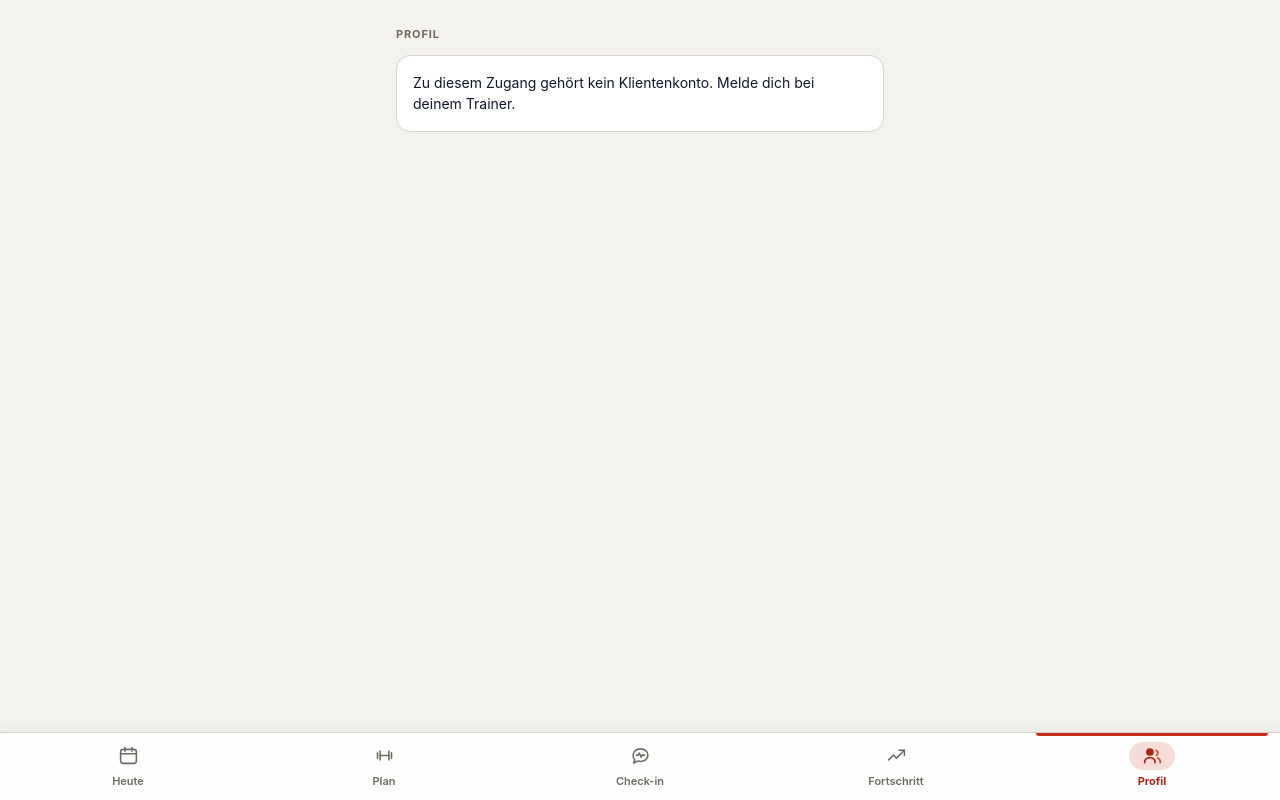
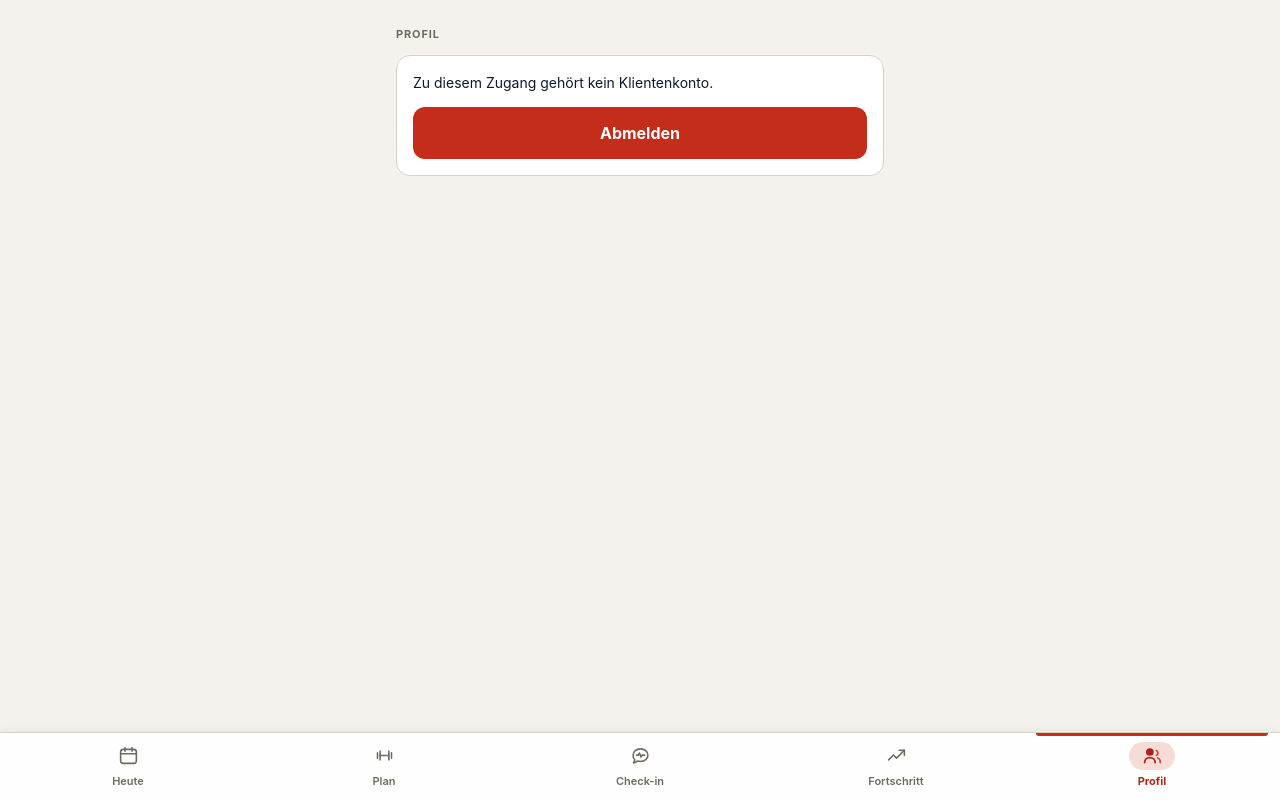
Before and after one commit to acninoy-max/PThree, a Next.js app in the folder apps/coach/: page /athlete/profile in a window 1280 px wide. Built offline with nearby package versions, Linux system fonts and the light colour scheme; no server answers; the database is empty.

Commit message:
Einladung: fremde Sitzung abmelden; Sackgasse ohne Klientenkonto aufloesen

```diff
--- /dev/null
+++ b/apps/coach/app/athlete/kein-konto.tsx
@@ -0,0 +1,69 @@
+"use client";
+
+import { createClient } from "@/lib/supabase-browser";
+
+/**
+ * Der Zustand „angemeldet, aber zu diesem Zugang gehoert kein Klient".
+ *
+ * WARUM DAS EIN EIGENER BAUSTEIN IST: Bis hierher stand auf den
+ * betroffenen Seiten nur ein Satz — „Melde dich bei deinem Trainer."
+ * Und sonst nichts. Kein Weg zurueck, kein Abmelden, keine Angabe,
+ * WELCHER Zugang das eigentlich ist.
+ *
+ * Genau dieser Zustand entsteht beim Testen staendig: Auf dem Handy
+ * liegt noch die Sitzung von vorhin, man oeffnet einen Einladungslink,
+ * und die Einladung wird fuer das ALTE Konto angenommen statt fuer das
+ * neue. Ohne Abmeldeknopf kommt man da nur ueber „Websitedaten
+ * loeschen" wieder raus — das weiss niemand, den man in eine Beta
+ * einlaedt.
+ *
+ * Eine Sackgasse mit einem freundlichen Satz ist immer noch eine
+ * Sackgasse.
+ */
+export function KeinKlientenkonto({
+  loginEmail,
+  bereich,
+}: {
+  loginEmail: string | null;
+  bereich: string;
+}) {
+  async function abmelden() {
+    await createClient().auth.signOut();
+    window.location.assign("/login");
+  }
+
+  return (
+    <main className="gym-shell" style={{ paddingTop: 26 }}>
+      <p className="gym-label">{bereich}</p>
+      <div className="gym-card" style={{ marginTop: 12 }}>
+        <p style={{ margin: 0, fontSize: "var(--pt-fs-md)", lineHeight: 1.55 }}>
+          Zu diesem Zugang gehört kein Klientenkonto.
+        </p>
+
+        {loginEmail && (
+          <p
+            style={{
+              margin: "10px 0 0",
+              fontSize: "var(--pt-fs-base)",
+              color: "var(--g-dim)",
+              lineHeight: 1.55,
+            }}
+          >
+            Du bist angemeldet als <strong>{loginEmail}</strong>. Wenn dein
+            Trainer dich unter einer anderen Adresse eingeladen hat, meld
+            dich hier ab und öffne den Einladungslink noch einmal.
+          </p>
+        )}
+
+        <button
+          type="button"
+          className="gym-btn"
+          onClick={abmelden}
+          style={{ marginTop: 14 }}
+        >
+          Abmelden
+        </button>
+      </div>
+    </main>
+  );
+}
--- a/apps/coach/app/athlete/profile/page.tsx
+++ b/apps/coach/app/athlete/profile/page.tsx
@@ -1,5 +1,6 @@
 import { AVATAR_BUCKET } from "@ptfive/db";
 import { createServerSupabase } from "@/lib/supabase-server";
+import { KeinKlientenkonto } from "../kein-konto";
 import { ProfileForm } from "./profile-form";
 
 export const dynamic = "force-dynamic";
@@ -18,15 +19,7 @@ export default async function ProfilePage() {
 
   if (!me) {
     return (
-      <main className="gym-shell" style={{ paddingTop: 26 }}>
-        <p className="gym-label">Profil</p>
-        <div className="gym-card" style={{ marginTop: 12 }}>
-          <p style={{ margin: 0, fontSize: "var(--pt-fs-md)", lineHeight: 1.55 }}>
-            Zu diesem Zugang gehört kein Klientenkonto. Melde dich bei
-            deinem Trainer.
-          </p>
-        </div>
-      </main>
+      <KeinKlientenkonto loginEmail={user?.email ?? null} bereich="Profil" />
     );
   }
 
```
Also changed, not shown: apps/coach/app/athlete/photos/page.tsx (+2 -9 lines), apps/coach/app/invite/[token]/accept.tsx (+22 -0 lines).
